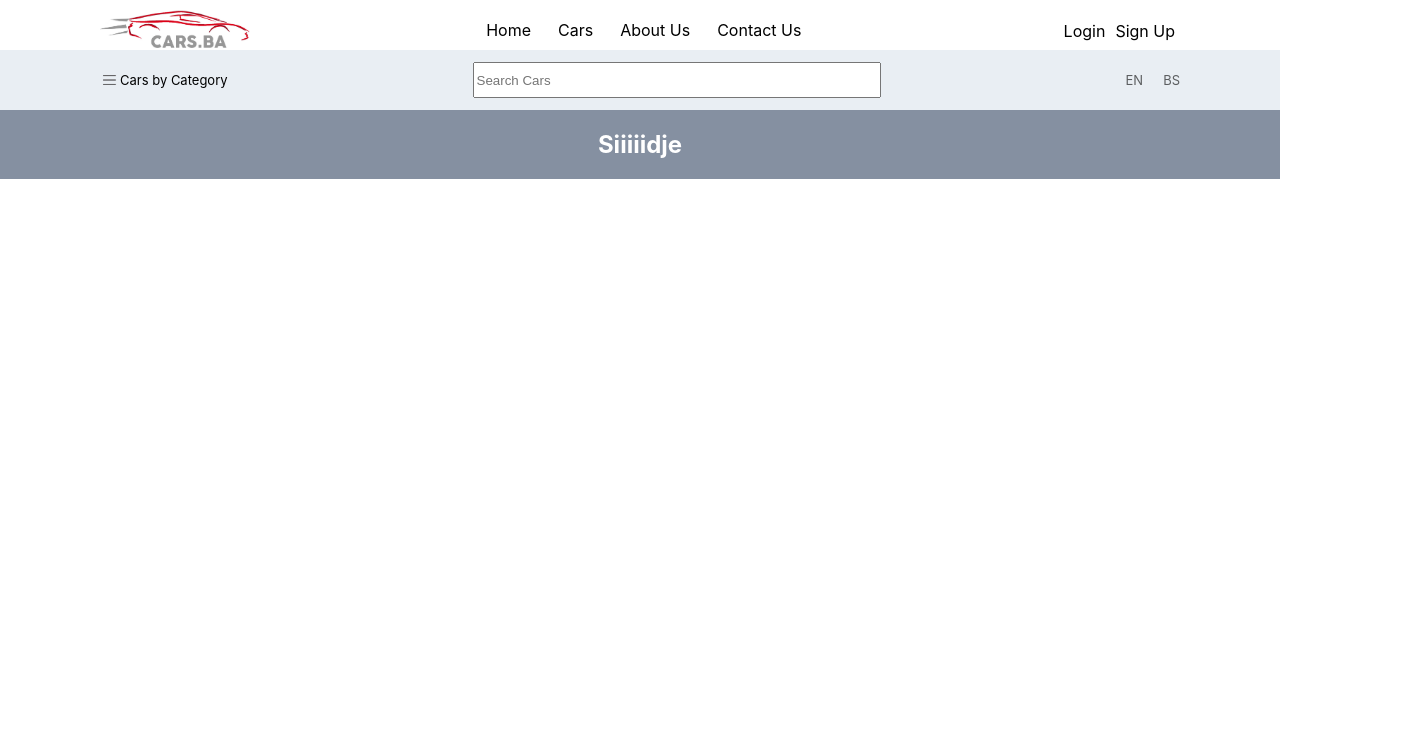
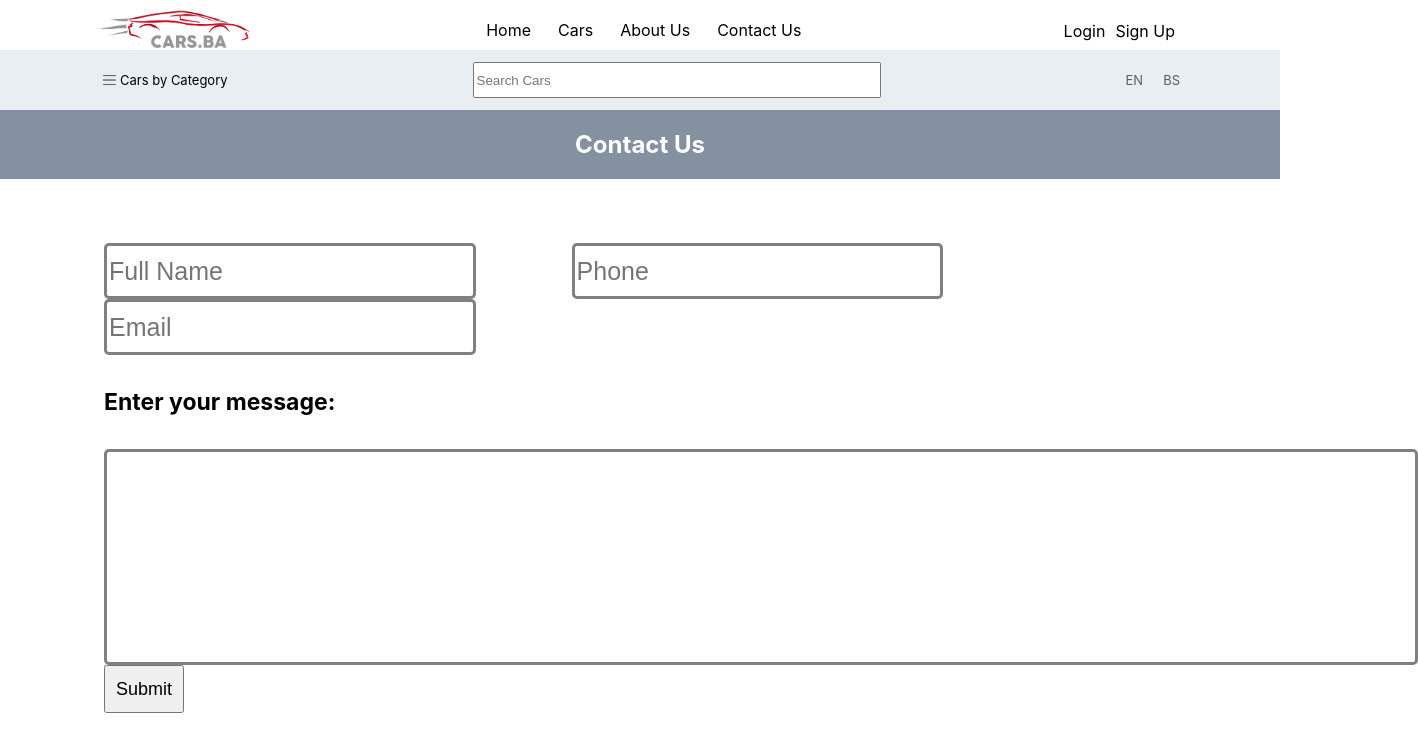
Before and after one commit to AI-amar-ismic/carsBa-react, a React (Create React App) app: page /contact in a window 1280 px wide. Shown: the top 752 px of the page, 1418 px wide, since content can reach past the window. Built offline with nearby package versions, Linux system fonts and the light colour scheme.

Commit message:
Added About and Contact Screens

```diff
--- /dev/null
+++ b/src/aboutScreen.css
@@ -0,0 +1,8 @@
+#aboutUsText {
+    margin-top: 3rem;
+    margin-left: 6.5rem;
+    margin-right: 6.5rem;
+    font-size: 27px;
+    color: gray;
+    line-height: 3rem;
+}
--- a/src/aboutScreen.js
+++ b/src/aboutScreen.js
@@ -1,6 +1,9 @@
 import SearchAndCategory from './searchAndCategory.js'
 import HomeDiv from './homeDiv.js'
 import React, { useEffect, useState, useContext } from "react";
+import { Divider } from '@material-ui/core';
+import "./aboutScreen.css"
+import logo from './imgs/logo.jpeg'
 
 
 
@@ -27,12 +30,22 @@ export default function AboutScreen() {
 
 
     return (
-        <>
-            <SearchAndCategory   handleSetLoggedUser={handleSetLoggedUser} />
-            <HomeDiv passedName='Siiiidje' />
-            {/*
-            P.S. probaj u Cars tabu filtere sa strane sto smo pravili, povezo sam ih sinoc
-             */}
-        </>
+         <>
+        <SearchAndCategory handleSetLoggedUser={handleSetLoggedUser}/>
+         <HomeDiv passedName='About Us' />
+        <div id='aboutUsText' >
+            <h2 > About Cars.ba </h2>
+             <p >
+                    Cars.ba is an online marketplace
+                    for car lovers, dealers, buyers, and sellers.Network that helps you to find the best price on a new vehicle, as well as a reliable mechanic and dealer.The core idea behind the system is a platform just
+                    for buying and selling cars.We have a wide variety of component stores in one location
+        for DIY enthusiasts.This is a website that meet strict guidelines in order to maintain its simplicity and modern appearance.It include automatically created article names, a price that must be specified, and no article promotions. < br />
+        Our main aim is to bring together people who are passionate about cars and everything related to them, and to make them happy every time they visit <i> Cars.ba. </i>
+        </p>
+        </div>
+
+
+    </>
     )
+
 }
--- /dev/null
+++ b/src/contactScreen.css
@@ -0,0 +1,38 @@
+.formContainer {
+    margin-top: 4rem;
+    margin-left: 6.5rem;
+    margin-right: 6.5rem;
+    line-height: 3rem;
+}
+
+h3 {
+    font-size: 23px;
+}
+
+#inputBox {
+    border: gray 3px solid;
+    border-radius: 5px;
+    width: 22.6rem;
+    height: 3rem;
+    font-size: 25px;
+    color: gray;
+    line-height: 3rem;
+}
+
+.messageBox {
+    border: gray 3px solid;
+    border-radius: 5px;
+    width: 81.5rem;
+    height: 13rem;
+}
+
+#submitButton {
+    height: 3rem;
+    width: 5rem;
+    font-size: large;
+}
+
+#span {
+    margin-left: 6rem;
+    margin-right: 6rem;
+}
--- a/src/contactScreen.js
+++ b/src/contactScreen.js
@@ -1,6 +1,7 @@
 import SearchAndCategory from './searchAndCategory.js'
 import HomeDiv from './homeDiv.js'
 import React, { useEffect, useState, useContext } from "react";
+import "./contactScreen.css"
 
 
 
@@ -10,6 +11,9 @@ import React, { useEffect, useState, useContext } from "react";
 
 
 export default function ContactScreen() {
+
+
+
 
 
     const [loggedUser, setLoggedUser] = useState('amar')
@@ -25,15 +29,45 @@ export default function ContactScreen() {
         setLoggedUser(user);
     }
 
-
-
-
-
     return (
         <>
-            <SearchAndCategory  handleSetLoggedUser={handleSetLoggedUser} />
-            <HomeDiv passedName='Siiiiidje' />
+        <SearchAndCategory handleSetLoggedUser = { handleSetLoggedUser }/>
+        <HomeDiv passedName = 'Contact Us' />
 
+        <div class = "formContainer" >
+        <form >
+        <span >
+        <input type = "text"
+        id = "inputBox"
+        placeholder = "Full Name" />
+        </span>
+        <span id = "span" >
+        <input id = "inputBox"
+        type = "number"
+        placeholder = "Phone" />
+        </span>
+
+        <span >
+        <input type = "email"
+        id = "inputBox"
+        placeholder = "Email" />
+        </span>
+
+        <br />
+        <h3 > Enter your message: </h3>
+        <input className = "messageBox"
+        type = "text"
+        placeholder = "" />
+        <br />
+        <div>
+        <input type = "button"
+        name = "submit"
+        id = "submitButton"
+        value = "Submit"
+        onclick = "signup(); return false;" />
+        </div>
+        </form>
+        </div>
         </>
     )
 }
```
